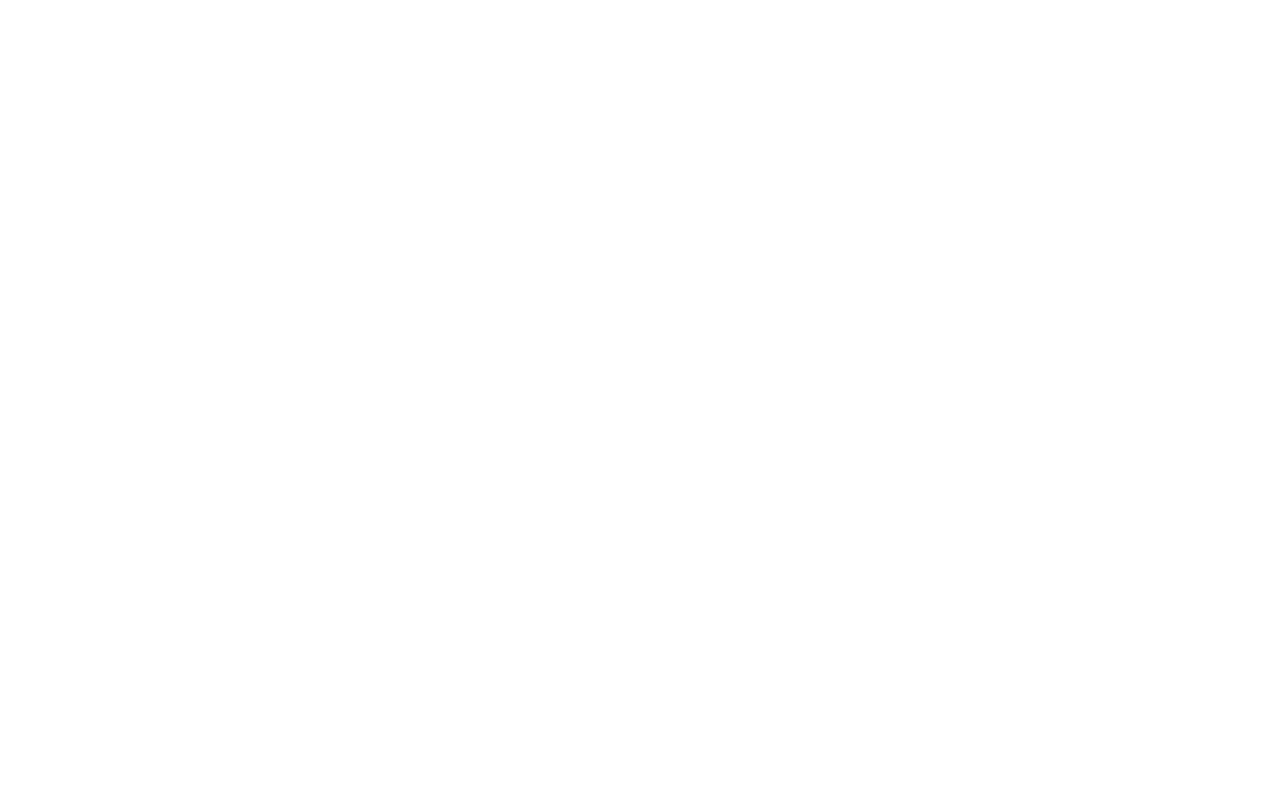
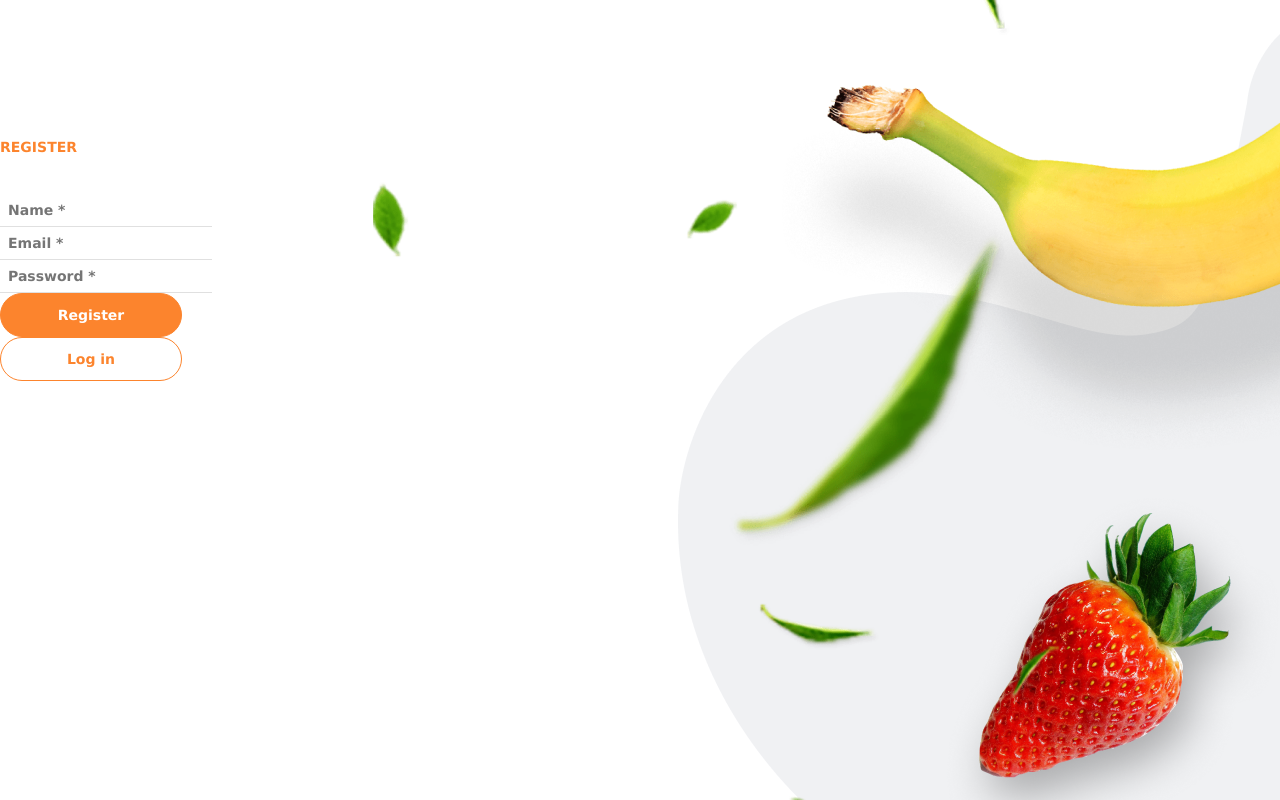
Before and after one commit to FSOn3-Group-a-Final-Project/SlimMoms-FrontEnd, a React (Vite) app: page /register in a window 1280 px wide. Before the commit this address had no page. Built offline with nearby package versions, Linux system fonts and the light colour scheme; no server answers.

Commit message:
register almost done

```diff
--- a/src/components/app/App.jsx
+++ b/src/components/app/App.jsx
@@ -5,7 +5,6 @@
 // import PrivateRoute from '../../routes/PrivateRoute';
 // import { RestrictedRoute } from '../../routes/RestrictedRoute';
 import MainPage from "../../pages/mainPage/MainPage";
-// import RegisterPage from '../../pages/registerPage/RegisterPage';
 // import DiaryPage from '../../pages/diaryPage/DiaryPage';
 import CalculatorPage from "../../pages/calculatorPage/CalculatorPage";
 // import Header from '../header/Header';
@@ -13,6 +12,8 @@
 
 
 const LoginPage = lazy(() => import("../../pages/loginPage/LoginPage"));
+const RegisterPage = lazy(() => import('../../pages/registerPage/RegisterPage'));
+
 function App() {
   return (
     <Suspense fallback={<div>Loading...</div>}>
@@ -22,6 +23,7 @@
           <Route path="/" element={<MainPage />} />
           <Route path="/calculator" element={<CalculatorPage />} />
           <Route path="/login" element={<LoginPage />} />
+          <Route path="/register" element={<RegisterPage />} />
           {/*
           <Route
             path="/login"
--- a/src/components/registerForm/RegisterForm.jsx
+++ b/src/components/registerForm/RegisterForm.jsx
@@ -4,7 +4,7 @@
 import { useNavigate } from 'react-router-dom';
 import toast, { Toaster } from 'react-hot-toast';
 import { registerUser } from '../../redux/auth/operations';
-//import css from './RegisterForm.module.css';
+import css from './RegisterForm.module.css';
 
 const RegisterForm = () => {
     const dispatch = useDispatch();
@@ -21,7 +21,7 @@
             await dispatch(registerUser(values)).unwrap();
             toast.success('Registration is successful!');
             resetForm();
-            navigate('/home');
+            navigate('/');
         } catch (error) {
             toast.error(error);
         } finally {
@@ -36,7 +36,7 @@
     });
 
     return (
-        <div>
+        <div className={css.regContainer}>
             <Toaster position="top-center" reverseOrder={false} />
             <Formik
                 initialValues={initialValues}
@@ -44,51 +44,56 @@
                 onSubmit={handleSubmit}
             >
                 {({ isSubmitting }) => (
-                    <Form>
-                        <h1>REGISTER</h1>
-                        <div>
+                    <Form className={css.registerForm}>
+                        <h1 className={css.registerTitle}>REGISTER</h1>
+                        <div className={css.registerInput}>
                             <Field
                                 type="text"
                                 name="name"
                                 id="name"
                                 placeholder="Name *"
+                                className={css.customRegister}
                             />
                             <ErrorMessage
                                 name="name"
                             />
                         </div>
 
-                        <div>
+                        <div className={css.registerInput}>
                             <Field
                                 type="email"
                                 name="email"
                                 id="email"
                                 placeholder="Email *"
+                                className={css.customRegister}
                             />
                             <ErrorMessage
                                 name="email"
                             />
                         </div>
 
-                        <div>
+                        <div className={css.registerInput}>
                             <Field
                                 type="password"
                                 name="password"
                                 id="password"
                                 placeholder="Password *"
+                                className={css.customRegister}
                             />
                             <ErrorMessage
                                 name="password"
                             />
                         </div>
 
+                        <div className={css.regButtons} >
                         <div>
-                            <button type="submit" disabled={isSubmitting}>Register</button>
+                            <button className={css.registerButton} type="submit" disabled={isSubmitting}>Register</button>
+                        </div>
+                        <div>
+                            <button className={css.loginButton} type="button" onClick={() => navigate('/login')}>Log in</button>
+                        </div>
                         </div>
 
-                        <div>
-                            <button type="button" onClick={() => navigate('/login')}>Log in</button>
-                        </div>
                     </Form>
                 )}
             </Formik>
--- a/src/components/registerForm/RegisterForm.module.css
+++ b/src/components/registerForm/RegisterForm.module.css
@@ -0,0 +1,92 @@
+.regContainer {
+    display: flex;
+    flex-direction: column;
+    align-items: center;
+    justify-content: center;
+    width: 100%;
+    margin: 0 auto;
+    font-family: Verdana, Geneva, Tahoma, sans-serif;
+}
+
+.registerTitle {
+    font-family: Verdana, Geneva, Tahoma, sans-serif;
+    color: #FC842D;
+    font-weight: 700;
+    font-size: 14px;
+    line-height: 100%;
+    letter-spacing: 4%;
+    text-transform: uppercase;
+    margin-bottom: 40px;
+    margin-top: 40px;
+}
+
+.registerForm {
+    width: 100%;
+    color: #9B9FAA;
+    margin-top: 100px;
+    display: flex;
+    flex-direction: column;
+}
+
+.registerInput {
+    font-family: Verdana, Geneva, Tahoma, sans-serif;
+    font-weight: 500;
+    font-size: 14px;
+    line-height: 100%;
+    letter-spacing: 4%;
+    color: #FC842D;
+    border: none;
+    outline: none;
+    flex-direction: column;
+}
+
+.customRegister {
+    flex: 1;
+    padding: 0.5rem;
+    font-family: Verdana, Geneva, Tahoma, sans-serif;
+    font-weight: 700;
+    font-size: 14px;
+    line-height: 100%;
+    letter-spacing: 4%;
+    color: #9B9FAA;
+    border-bottom: 1px solid #E0E0E0;
+    border-top: none;
+    border-left: none;
+    border-right: none;
+    outline: none;
+}
+
+.customRegister:focus {
+    outline: none;
+    box-shadow: none;
+}
+
+.registerButton {
+    width: 182px;
+    height: 44px;
+    padding: 13px 51px;
+    background-color: #FC842D;
+    font-family: Verdana, Geneva, Tahoma, sans-serif;
+    color: #FFFFFF;
+    font-weight: 700;
+    font-size: 14px;
+    border: solid 1px #FC842D;
+    border-radius: 30px;
+    cursor: pointer;
+    left: 16px;
+}
+
+.loginButton {
+    width: 182px;
+    height: 44px;
+    padding: 13px 51px;
+    background-color: #FFFFFF;
+    font-family: Verdana, Geneva, Tahoma, sans-serif;
+    color: #FC842D;
+    font-weight: 700;
+    font-size: 14px;
+    border: solid 1px #FC842D;
+    border-radius: 30px;
+    cursor: pointer;
+    left: 16px;
+}
--- a/src/main.jsx
+++ b/src/main.jsx
@@ -3,7 +3,7 @@
 import { StrictMode } from "react";
 import { createRoot } from "react-dom/client";
 import "./index.css";
-import App from "./components/App/App";
+import App from "./components/app/App";
 import { Provider } from "react-redux";
 import { persistor, store } from "./redux/store";
 import { PersistGate } from "redux-persist/integration/react";
--- a/src/pages/registerPage/RegisterPage.jsx
+++ b/src/pages/registerPage/RegisterPage.jsx
@@ -3,6 +3,7 @@
 import { useSelector } from 'react-redux';
 import { useNavigate } from 'react-router-dom';
 import { selectIsLoggedIn } from '../../redux/auth/selectors';
+import css from './RegisterPage.module.css';
 
 const RegisterPage = () => {
     const isLoggedIn = useSelector(selectIsLoggedIn);
@@ -10,15 +11,14 @@
 
     useEffect(() => {
         if (isLoggedIn) {
-            navigate('/home');
+            navigate('/');
         }
     }, [isLoggedIn, navigate]);
 
     return (
-        <>
-            <h1>Registration</h1>
+        <div className={css.registerPage}>
             <RegistrationForm />
-        </>
+        </div>
     );
 };
 
--- /dev/null
+++ b/src/pages/registerPage/RegisterPage.module.css
@@ -0,0 +1,15 @@
+@media screen and (min-width: 768px) {
+    .registerPage {
+        width: 100%;
+        height: 100vh;
+        background: url(/images/authtabletbackground.png);
+    }
+}
+
+@media screen and (min-width: 1280px) {
+    .registerPage {
+        width: 1280px;
+        height: 100vh;
+        background: url(../../../public/images/authDesktopBackground.png);
+    }
+}
--- a/src/redux/auth/operations.js
+++ b/src/redux/auth/operations.js
@@ -21,15 +21,10 @@
         email,
         password,
       });
-      const token = response.data.data?.accessToken;
-      console.log("Token:", token);
 
-      if (!token) {
-        return thunkAPI.rejectWithValue("Token not found.");
-      }
+      toast.success("Registration successful!");
+      return response.data;
 
-      setAuthHeader(token);
-      return response.data.data;
     } catch (err) {
       if (err.response?.status === 409) {
         return thunkAPI.rejectWithValue("User with this email already exists.");
```
